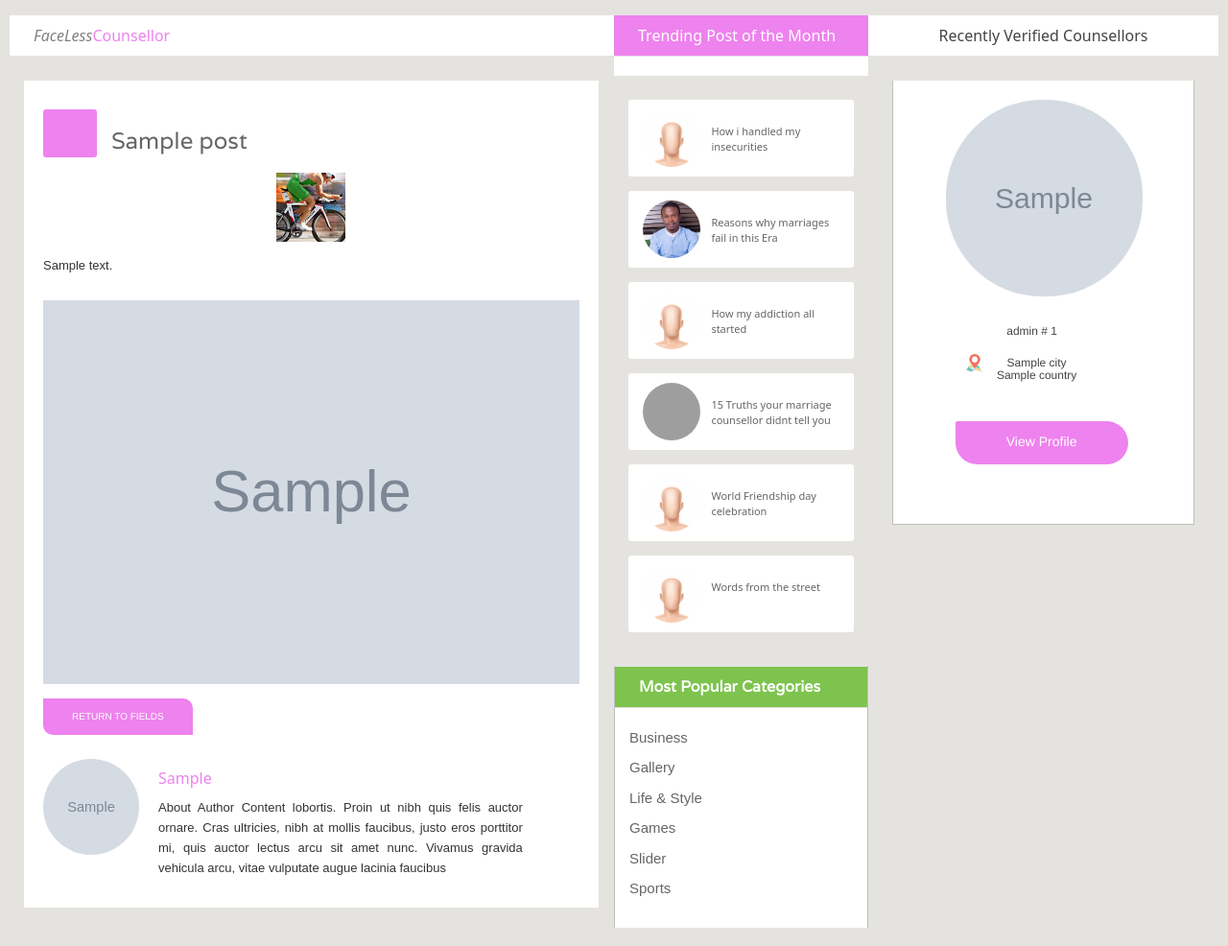
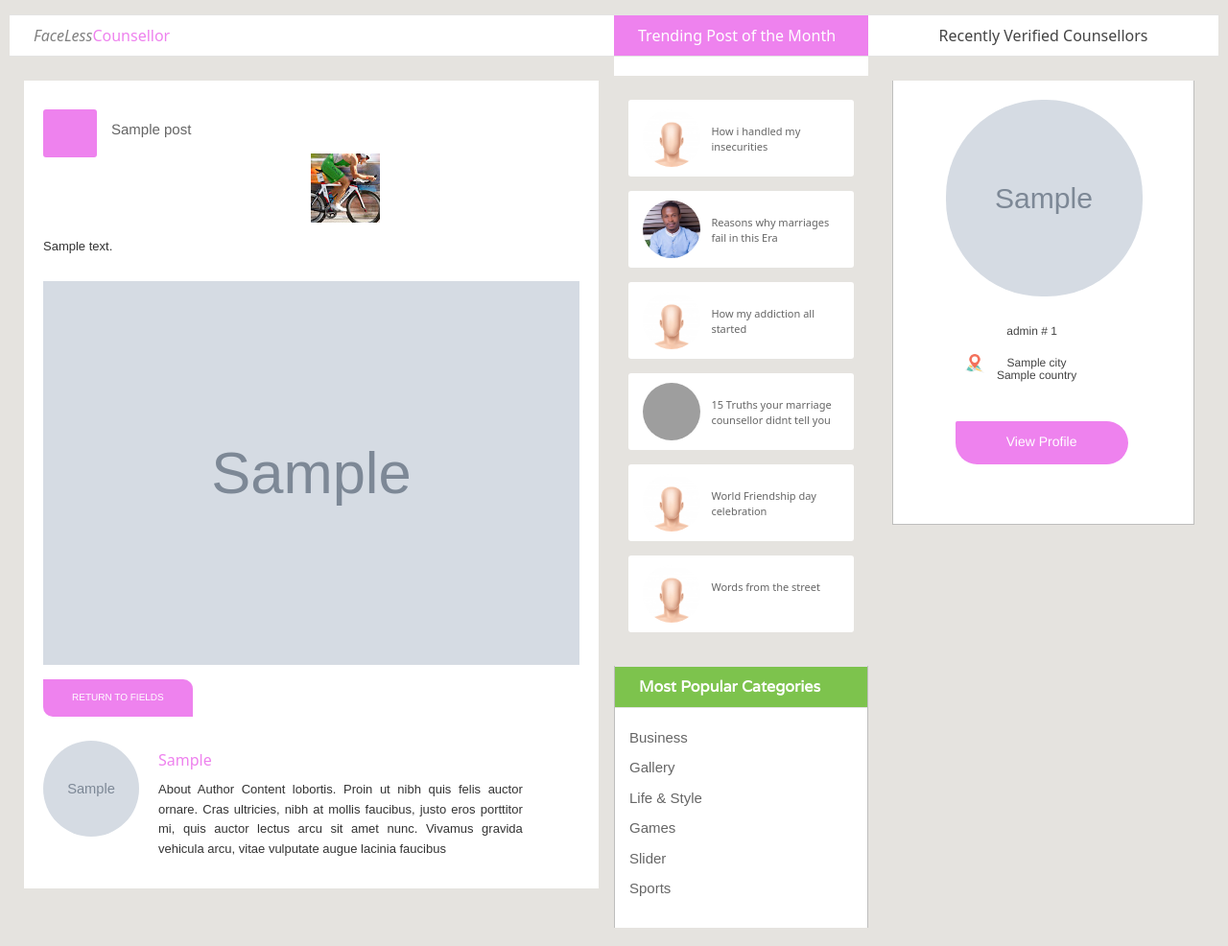
Before and after one commit to white9ja/facelesscounsellor, a Python web app: template fc/templates/post_detail.html in a window 1280 px wide. Shown: the part 50-1036 px from the top of the page at 96% size. Run offline with Jinja, Linux system fonts and the light colour scheme; the template is opened without the code that fills it: most values are stand-ins (such as "Sample title", 1, 10 or a date in 2020); grey boxes marked "Sample" are stand-in pictures; some libraries are stand-ins or nearby versions; grey boxes are pictures that could not be loaded.

Commit message:
worked on the post detail page

```diff
--- a/fc/templates/post_detail.html
+++ b/fc/templates/post_detail.html
@@ -101,9 +101,9 @@
           <div class="leftbar_content">
             <h2 style="font-weight: 100;font-family: system-ui;color:grey;font-style: italic;"> FaceLess<span style="font-weight:400; color:violet; font-style: initial;">Counsellor</span></h2>
              {% for post in posts %}
-            <div class="singlepost_area">
+            <div class="singlepost_area;">
               <div class="singlepost_content border-2 shadow-lg" > <a class="stuff_category"> </a> <span class="stuff_date" style="background-color: violet; font-size: 8px; padding:15px 10px; text-align: center"><span style="margin-left:4px">{{ momentjs(post.posted_date).format('dddd') }}</span>  <strong style="font-size: 14px;text-align: center">{{ momentjs(post.posted_date).format('Do') }}</strong></span>
-                <h2><a style="text-decoration: none">{{post.post_title}} </a></h2>
+                <div style="position:relative;"><a style="text-decoration:none; font-size: 15px">{{post.post_title}} </a></div>
                 <img class="img-center" src="../images/hot_img1.jpg" alt="">
                 <p>
                   {{post.post_desc}}
```
